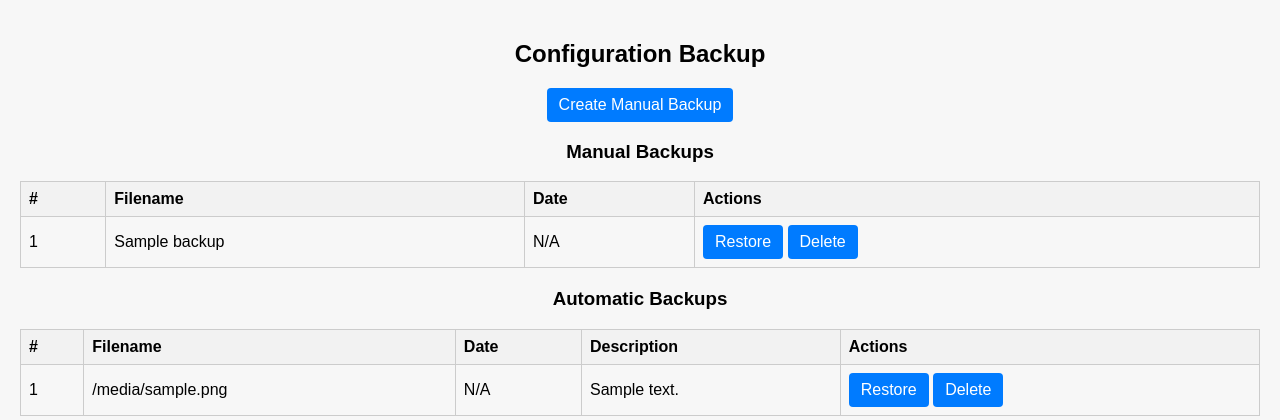
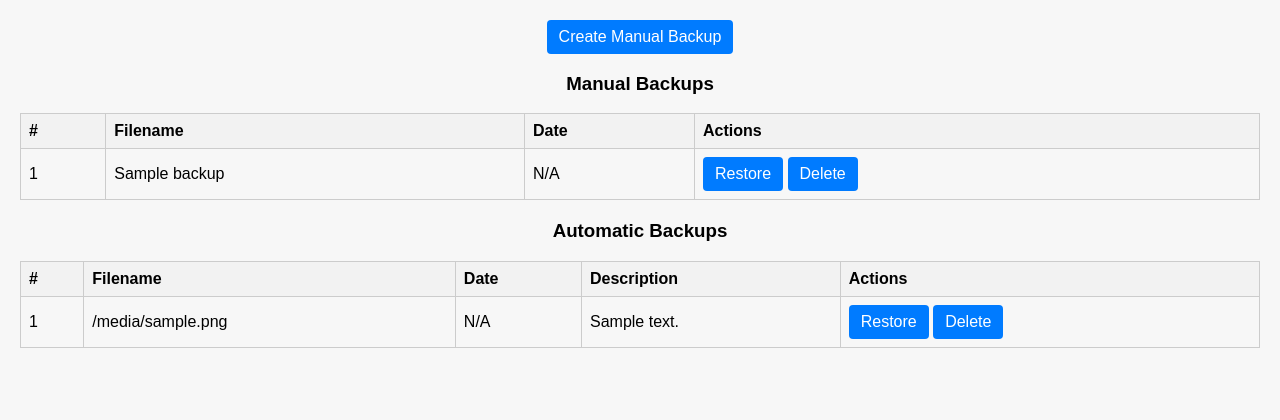
Before and after one commit to mlamoure/indigo-auto-lights, a Flask app: template Auto Lights.indigoPlugin/Contents/Server Plugin/config_web_editor/templates/config_backup.html in a window 1280 px wide. Shown: the part 110-530 px from the top of the page. Run offline with Flask 3, Linux system fonts and the light colour scheme; the template is opened without the code that fills it: most values are stand-ins (such as "Sample title", 1, 10 or a date in 2020).

Commit message:
initial plugin establishment

```diff
--- a/Auto Lights.indigoPlugin/Contents/Server Plugin/config_web_editor/templates/config_backup.html
+++ b/Auto Lights.indigoPlugin/Contents/Server Plugin/config_web_editor/templates/config_backup.html
@@ -10,7 +10,6 @@
 {% include "header_common.html" %}
 <div id="container">
     <div id="content">
-        <h2>Configuration Backup</h2>
         <button id="create-manual-backup" class="btn">Create Manual
             Backup
         </button>
@@ -32,7 +31,9 @@
                 <td>
                     {% set backup_timestamp = backup|replace('manual_backup_', '')|replace('.json', '') %}
                     {% if backup_timestamp|length == 14 %}
-                {% set formatted_date = backup_timestamp[0:4] ~ '-' ~ backup_timestamp[4:6] ~ '-' ~ backup_timestamp[6:8] ~ ' ' ~ backup_timestamp[8:10] ~ ':' ~ backup_timestamp[10:12] ~ ':' ~ backup_timestamp[12:14] %}
+                    {% set formatted_date = backup_timestamp[0:4] ~ '-' ~ backup_timestamp[4:6] ~ '-' ~
+                    backup_timestamp[6:8] ~ ' ' ~ backup_timestamp[8:10] ~ ':' ~ backup_timestamp[10:12] ~ ':' ~
+                    backup_timestamp[12:14] %}
                     {{ formatted_date }}
                     {% else %}
                     N/A
@@ -69,7 +70,9 @@
                 <td>
                     {% set backup_timestamp = backup.filename|replace('auto_backup_', '')|replace('.json', '') %}
                     {% if backup_timestamp|length == 14 %}
-                {% set formatted_date = backup_timestamp[0:4] ~ '-' ~ backup_timestamp[4:6] ~ '-' ~ backup_timestamp[6:8] ~ ' ' ~ backup_timestamp[8:10] ~ ':' ~ backup_timestamp[10:12] ~ ':' ~ backup_timestamp[12:14] %}
+                    {% set formatted_date = backup_timestamp[0:4] ~ '-' ~ backup_timestamp[4:6] ~ '-' ~
+                    backup_timestamp[6:8] ~ ' ' ~ backup_timestamp[8:10] ~ ':' ~ backup_timestamp[10:12] ~ ':' ~
+                    backup_timestamp[12:14] %}
                     {{ formatted_date }}
                     {% else %}
                     N/A
```
Lines whose indentation alone changed are shown as unchanged.
